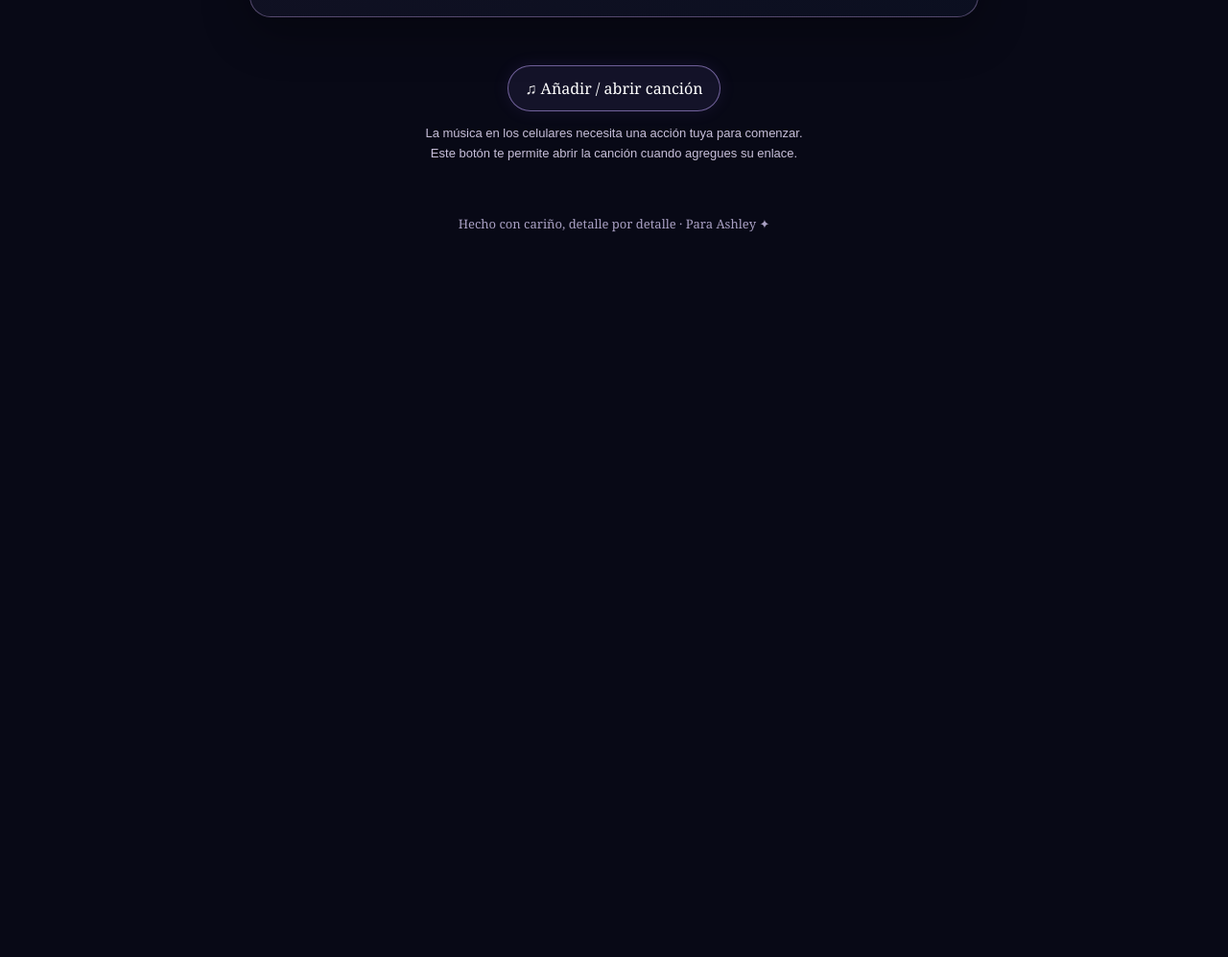
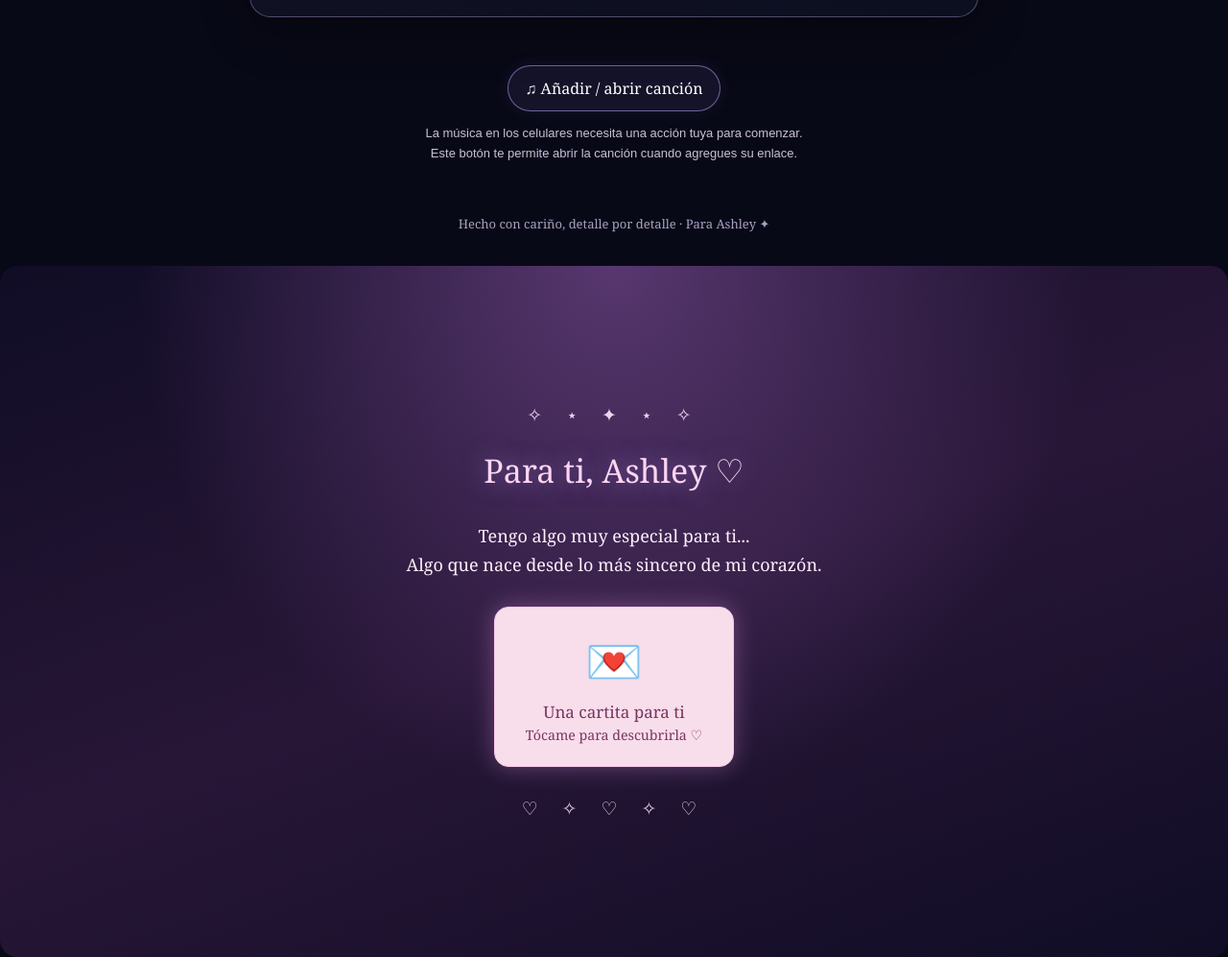
Before and after one commit to mp8312954-eng/ashley, a plain HTML site: page index.html in a window 1280 px wide. Shown: the part 1473-2470 px from the top of the page at 96% size. Before the commit the page ends 1750 px from the top, so only its background shows below. Drawn offline with Linux system fonts and the light colour scheme.

Commit message:
Update index.html

```diff
--- a/index.html
+++ b/index.html
@@ -124,5 +124,158 @@ document.getElementById('musicBtn').addEventListener('click',()=>{
  else if(url) alert('Usa un enlace que empiece por https://');
 });
 </script>
+
+<style>
+  #portada-ashley {
+    min-height: 90vh;
+    padding: 35px 18px;
+    box-sizing: border-box;
+    display: flex;
+    flex-direction: column;
+    align-items: center;
+    justify-content: center;
+    text-align: center;
+    color: #fff0fb;
+    font-family: Georgia, serif;
+    background:
+      radial-gradient(ellipse at top, #58376f 0%, transparent 55%),
+      linear-gradient(160deg, #100d25, #281637, #100d25);
+    border-radius: 18px;
+    overflow: hidden;
+    position: relative;
+  }
+
+  #portada-ashley .estrellas {
+    font-size: 19px;
+    letter-spacing: 10px;
+    color: #ffe5fa;
+    animation: brillar-ashley 2s infinite alternate;
+  }
+
+  #portada-ashley h1 {
+    font-size: 34px;
+    color: #ffd5f1;
+    margin: 22px 0 12px;
+  }
+
+  #portada-ashley .intro {
+    font-size: 18px;
+    line-height: 1.7;
+    margin-bottom: 28px;
+  }
+
+  #portada-ashley .sobre {
+    border: 1px solid #f7c8e8;
+    border-radius: 15px;
+    background: #f8ddeb;
+    color: #78365f;
+    padding: 22px;
+    width: min(250px, 80%);
+    cursor: pointer;
+    box-shadow: 0 0 25px #e9a5e655;
+    font-family: Georgia, serif;
+    font-size: 17px;
+  }
+
+  #portada-ashley .sobre .icono {
+    font-size: 48px;
+    display: block;
+    margin-bottom: 10px;
+  }
+
+  #portada-ashley .carta {
+    display: none;
+    margin-top: 24px;
+    max-width: 460px;
+    padding: 22px;
+    border-radius: 15px;
+    background: #fff5fa;
+    color: #57324d;
+    line-height: 1.9;
+    font-size: 16px;
+    animation: aparecer-ashley 1s ease;
+  }
+
+  #portada-ashley .carta h2 {
+    color: #a14e83;
+  }
+
+  #portada-ashley .carta.abierta {
+    display: block;
+  }
+
+  #portada-ashley .firma {
+    color: #a14e83;
+    font-style: italic;
+  }
+
+  @keyframes brillar-ashley {
+    from { opacity: .55; }
+    to { opacity: 1; }
+  }
+
+  @keyframes aparecer-ashley {
+    from { opacity: 0; transform: translateY(12px); }
+    to { opacity: 1; transform: translateY(0); }
+  }
+</style>
+
+<section id="portada-ashley">
+  <div class="estrellas">✧ ⋆ ✦ ⋆ ✧</div>
+
+  <h1>Para ti, Ashley ♡</h1>
+
+  <p class="intro">
+    Tengo algo muy especial para ti...<br>
+    Algo que nace desde lo más sincero de mi corazón.
+  </p>
+
+  <button
+    class="sobre"
+    type="button"
+    onclick="
+      const carta = document.getElementById('carta-ashley');
+      carta.classList.toggle('abierta');
+      this.innerText = carta.classList.contains('abierta')
+        ? '💌 Cerrar cartita'
+        : '💌 Abrir tu cartita';
+    "
+  >
+    <span class="icono">💌</span>
+    Una cartita para ti
+    <br>
+    <small>Tócame para descubrirla ♡</small>
+  </button>
+
+  <article id="carta-ashley" class="carta">
+    <h2>Mi querida Ashley ♡</h2>
+
+    <p>
+      No sé si el universo tenía preparado nuestro encuentro,
+      pero sí sé que, desde que llegaste a mi vida,
+      hay momentos que brillan de una manera diferente.
+    </p>
+
+    <p>
+      No quiero que nunca dudes de lo especial que eres
+      para mí; porque, entre tantas personas en este mundo,
+      mi corazón encontró en ti una razón más para sonreír.
+    </p>
+
+    <p>
+      Mereces un amor que te cuide, te escuche y te recuerde
+      cada día lo maravillosa que eres.
+    </p>
+
+    <p class="firma">
+      Con mucho cariño, para alguien irreemplazable ♡
+    </p>
+  </article>
+
+  <div class="estrellas" style="margin-top: 30px">
+    ♡ ✧ ♡ ✧ ♡
+  </div>
+</section>
+
 </body>
 </html>
```
